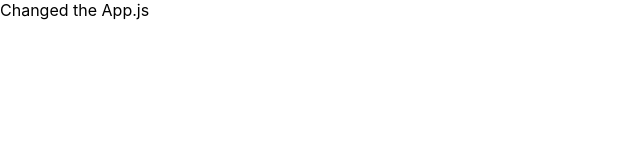
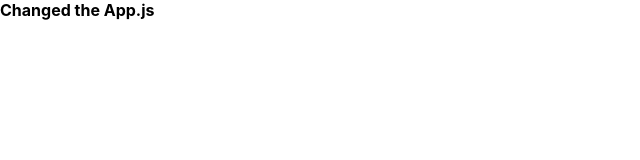
Before and after one commit to alwinruby/janonetwentytwentythree, a React (Create React App) app in the folder jan-app/: page / in a window 1280 px wide. Shown: the top 160 px of the page, without its empty margins (0-640 px from the left). Built offline with nearby package versions, Linux system fonts and the light colour scheme.

Commit message:
Added Dividend.js

```diff
--- a/jan-app/src/App.js
+++ b/jan-app/src/App.js
@@ -6,7 +6,7 @@ class App extends Component {
   render() {
     return (
       <div>
-        Changed the App.js
+        <b>Changed the App.js</b>
       </div>
     );
   }
```
Also changed, not shown: jan-app/src/Dividend.js (added, +12 -0 lines).
